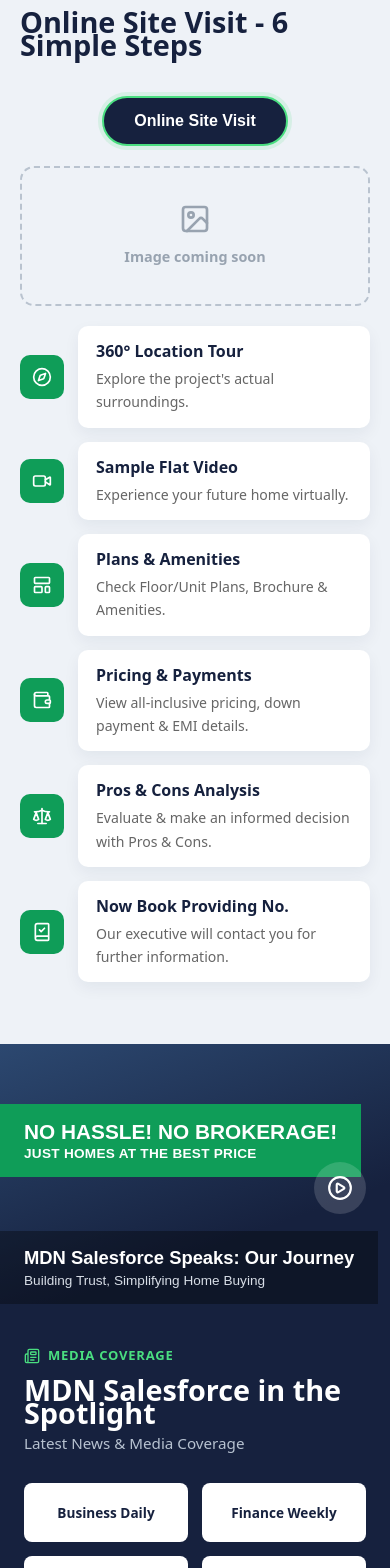
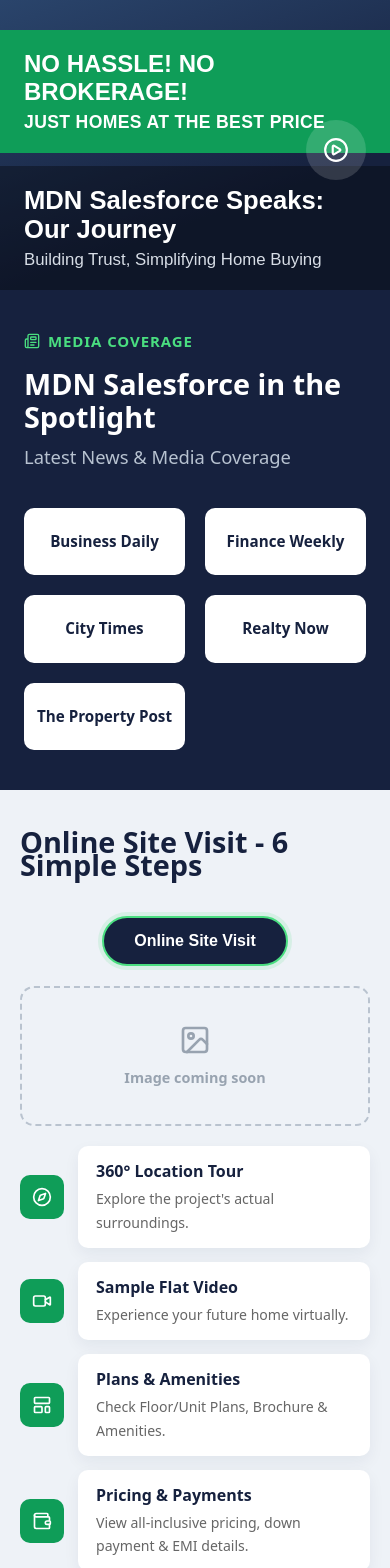
Before and after one commit to aadeshnimkar1111-afk/my-frontend-app, a React (Vite) app: page / in a window 390 px wide. Shown: the part 2680-4248 px from the top of the page. Built offline with nearby package versions, Linux system fonts and the light colour scheme.

Commit message:
Move Media Coverage right after Reels and make it bigger
- Reordered HomePage sections
- Increased sizes across the section: taller video card, larger headings/text, bigger logo tiles

```diff
--- a/src/components/MediaCoverage/MediaCoverage.css
+++ b/src/components/MediaCoverage/MediaCoverage.css
@@ -2,6 +2,7 @@
   display: grid;
   grid-template-columns: 1fr 1fr;
   background: #16213e;
+  min-height: 560px;
 }
 
 .media-coverage__video-card {
@@ -9,7 +10,6 @@
   border: none;
   padding: 0;
   cursor: pointer;
-  min-height: 320px;
   background: linear-gradient(160deg, #2c4870 0%, #16213e 70%);
   display: flex;
   flex-direction: column;
@@ -21,48 +21,48 @@
 .media-coverage__banner {
   background: #0f9d58;
   color: #fff;
-  padding: 16px 24px;
+  padding: 28px 40px;
   display: flex;
   flex-direction: column;
-  gap: 2px;
-  margin-top: 60px;
+  gap: 6px;
+  margin-top: 100px;
 }
 
 .media-coverage__banner span {
-  font-size: 1.3rem;
+  font-size: 2.1rem;
   font-weight: 800;
 }
 
 .media-coverage__banner small {
-  font-size: 0.85rem;
+  font-size: 1.1rem;
   font-weight: 600;
   letter-spacing: 0.02em;
 }
 
 .media-coverage__caption {
   background: rgba(0, 0, 0, 0.35);
-  padding: 16px 24px;
+  padding: 28px 40px;
 }
 
 .media-coverage__caption-title {
   color: #fff;
-  font-size: 1.15rem;
+  font-size: 1.6rem;
   font-weight: 700;
-  margin: 0 0 4px;
+  margin: 0 0 6px;
 }
 
 .media-coverage__caption-sub {
   color: #d7dde6;
-  font-size: 0.85rem;
+  font-size: 1.05rem;
   margin: 0;
 }
 
 .media-coverage__play {
   position: absolute;
-  bottom: 90px;
-  right: 24px;
-  width: 52px;
-  height: 52px;
+  bottom: 160px;
+  right: 40px;
+  width: 76px;
+  height: 76px;
   border-radius: 50%;
   background: rgba(255, 255, 255, 0.15);
   color: #fff;
@@ -72,7 +72,7 @@
 }
 
 .media-coverage__info {
-  padding: 48px 40px;
+  padding: 64px 56px;
   display: flex;
   flex-direction: column;
   justify-content: center;
@@ -83,42 +83,53 @@
   align-items: center;
   gap: 8px;
   color: #4ade80;
-  font-size: 13px;
+  font-size: 15px;
   font-weight: 700;
   letter-spacing: 0.06em;
-  margin-bottom: 10px;
+  margin-bottom: 14px;
 }
 
 .media-coverage__info h2 {
   color: #fff;
-  font-size: 1.8rem;
+  font-size: 2.6rem;
   font-weight: 800;
-  margin: 0 0 8px;
+  margin: 0 0 12px;
+  line-height: 1.15;
 }
 
 .media-coverage__info > p {
   color: #b7c2d0;
-  font-size: 0.95rem;
-  margin: 0 0 28px;
+  font-size: 1.15rem;
+  margin: 0 0 40px;
 }
 
 .media-coverage__logos {
   display: grid;
   grid-template-columns: repeat(3, 1fr);
-  gap: 14px;
+  gap: 20px;
 }
 
 .media-coverage__logo {
   background: #fff;
   color: #16213e;
-  border-radius: 8px;
-  padding: 18px 10px;
+  border-radius: 10px;
+  padding: 30px 16px;
   display: flex;
   align-items: center;
   justify-content: center;
   text-align: center;
   font-weight: 700;
-  font-size: 0.85rem;
+  font-size: 1.05rem;
+}
+
+@media (max-width: 1024px) {
+  .media-coverage {
+    min-height: 0;
+  }
+
+  .media-coverage__info h2 {
+    font-size: 2.1rem;
+  }
 }
 
 @media (max-width: 860px) {
@@ -127,14 +138,43 @@
   }
 
   .media-coverage__video-card {
-    min-height: 260px;
+    min-height: 320px;
+  }
+
+  .media-coverage__banner {
+    margin-top: 60px;
+    padding: 20px 24px;
+  }
+
+  .media-coverage__banner span {
+    font-size: 1.5rem;
+  }
+
+  .media-coverage__caption {
+    padding: 20px 24px;
+  }
+
+  .media-coverage__play {
+    bottom: 110px;
+    right: 24px;
+    width: 60px;
+    height: 60px;
   }
 
   .media-coverage__info {
     padding: 40px 24px;
   }
 
+  .media-coverage__info h2 {
+    font-size: 1.8rem;
+  }
+
   .media-coverage__logos {
     grid-template-columns: repeat(2, 1fr);
   }
+
+  .media-coverage__logo {
+    padding: 22px 12px;
+    font-size: 0.95rem;
+  }
 }
--- a/src/pages/HomePage/HomePage.jsx
+++ b/src/pages/HomePage/HomePage.jsx
@@ -14,8 +14,8 @@
       <Hero />
       <WhyChooseUs />
       <ReelsCarousel />
+      <MediaCoverage />
       <OnlineSiteVisit />
-      <MediaCoverage />
       <PropertiesCarousel />
       <Footer />
     </>
```
